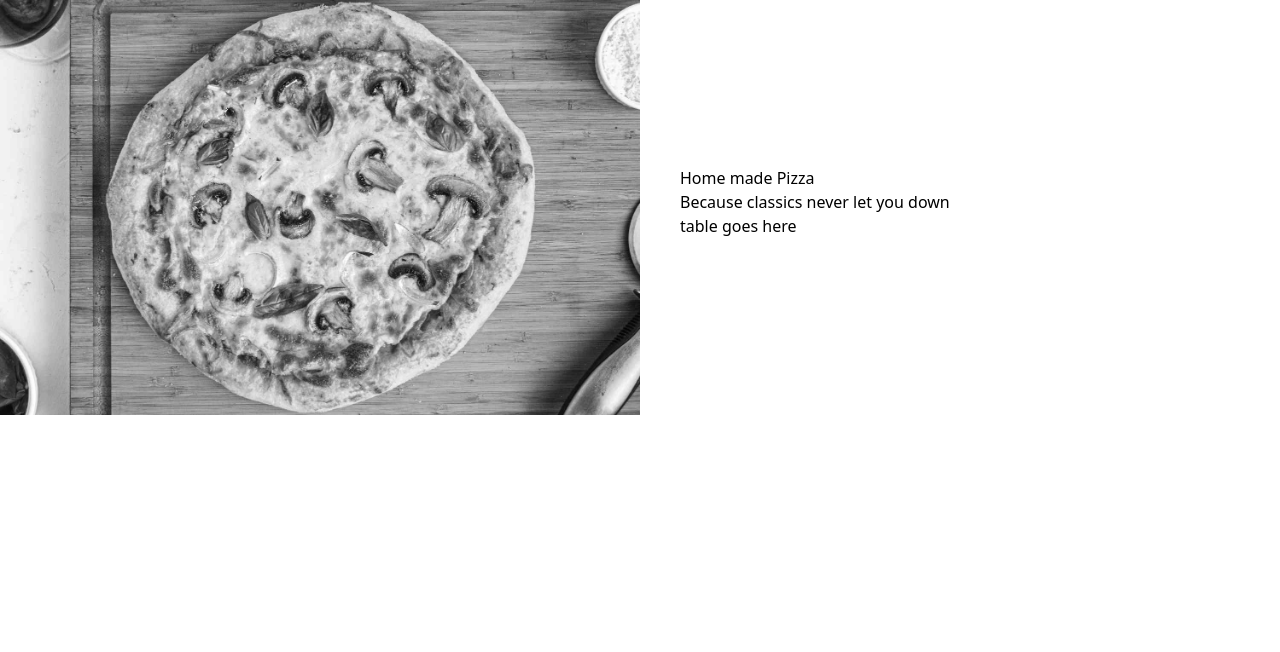
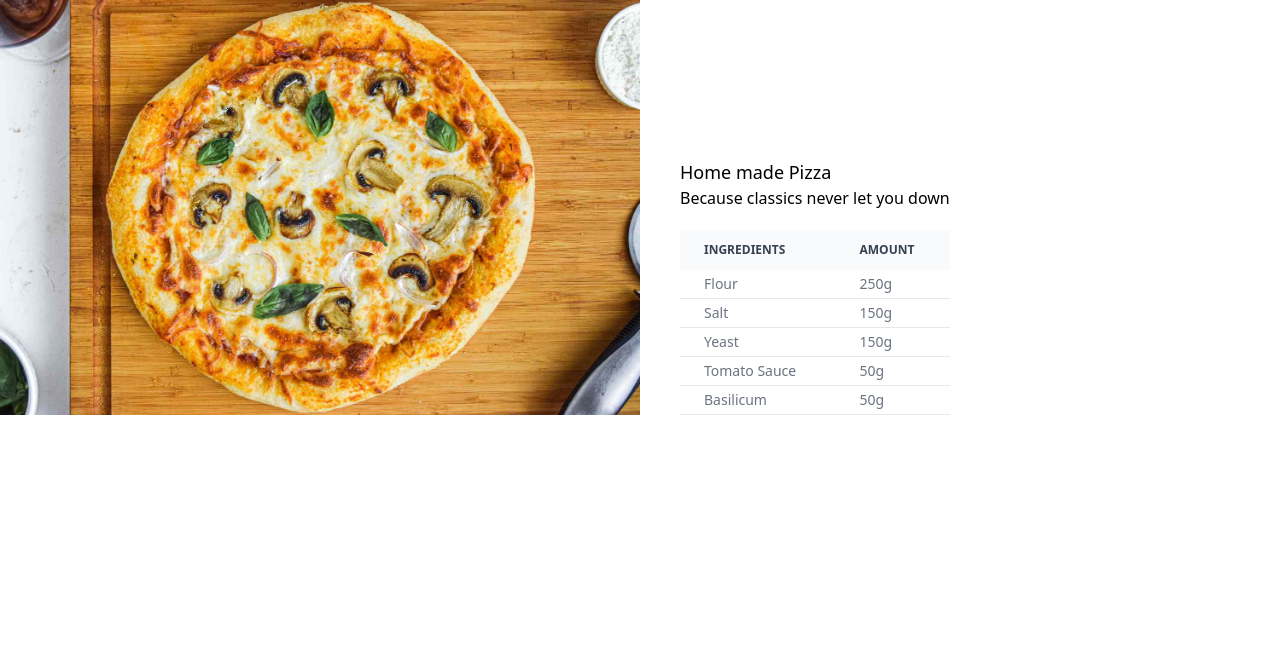
Before and after one commit to roycejohn/CookBookProj, a website: page rec3.html in a window 1280 px wide. Shown: the part 148-800 px from the top of the page. Drawn offline with nearby package versions, Linux system fonts and the light colour scheme.

Commit message:
basic structure and gradient

```diff
--- a/rec3.html
+++ b/rec3.html
@@ -74,12 +74,44 @@
         </header>
 
     <div class="container flex">
-       <img class="w-1/2 transition-all duration-300 cursor-pointer filter grayscale hover:grayscale-0" alt="image of a pizza" src="./assets/HomemadePizza.jpg">
+      <div class="relative w-1/2 overflow-hidden bg-cover bg-no-repeat">
+       <img class="" alt="image of a pizza" src="./assets/HomemadePizza.jpg">
+       <div class="absolute bottom-0 left-0 right-0 top-0 h-full w-full overflow-hidden bg-gradient-to-r from-indigo-500 via-purple-500 to-pink-500 opacity-0 transition duration-300 ease-in-out hover:opacity-70"></div>
+      </div>
+       <div class="second-column flex-column content-end pl-10">
+        <span> <h1 class="title text-lg"> Home made Pizza</h1></span>
+        <span class="text-md"> <h2> Because classics never let you down </h2></span>
+        <table class="mt-5 w-full text-sm text-left rtl:text-right text-gray-500 dark:text-gray-400">
+          <thead class="text-xs text-gray-700 uppercase bg-gray-50 dark:bg-gray-700 dark:text-gray-400">
+              <tr>
+                  <th class="px-6 py-3">Ingredients</th>
+                  <th  class="px-6 py-3">Amount</th>
+              </tr>
+          </thead>
+          <tbody class="">
+              <tr class="bg-white border-b dark:bg-gray-800 dark:border-gray-700">
+                  <td  class="px-6 py-1">Flour</td>
+                  <td class="px-6 py-1" >250g</td>
+              </tr>
+              <tr class="bg-white border-b dark:bg-gray-800 dark:border-gray-700">
+                  <td class="px-6 py-1">Salt</td>
+                  <td class="px-6 py-1">150g</td>
+              </tr>
+              <tr class="bg-white border-b dark:bg-gray-800 dark:border-gray-700">
+                <td class="px-6 py-1">Yeast</td>
+                <td class="px-6 py-1">150g</td>
+            </tr>
+            <tr class="bg-white border-b dark:bg-gray-800 dark:border-gray-700">
+              <td class="px-6 py-1">Tomato Sauce</td>
+              <td class="px-6 py-1">50g</td>
+             </tr>
+             <tr class="bg-white border-b dark:bg-gray-800 dark:border-gray-700">
+            <td class="px-6 py-1">Basilicum</td>
+            <td class="px-6 py-1">50g</td>
+             </tr>
 
-       <div class="second-column flex-column content-center pl-10">
-        <span class="title"> <h1> Home made Pizza</h1></span>
-        <span class="text"> <h2> Because classics never let you down </h2></span>
-        <section>table goes here</section>
+          </tbody>
+      </table>
        </div>
     </div>
 
--- a/styles.css
+++ b/styles.css
@@ -159,6 +159,7 @@ hero {
 
 /* RECEIPE 3 END */
 
+
 /* RECEIPE 4 START */
 
 
```
